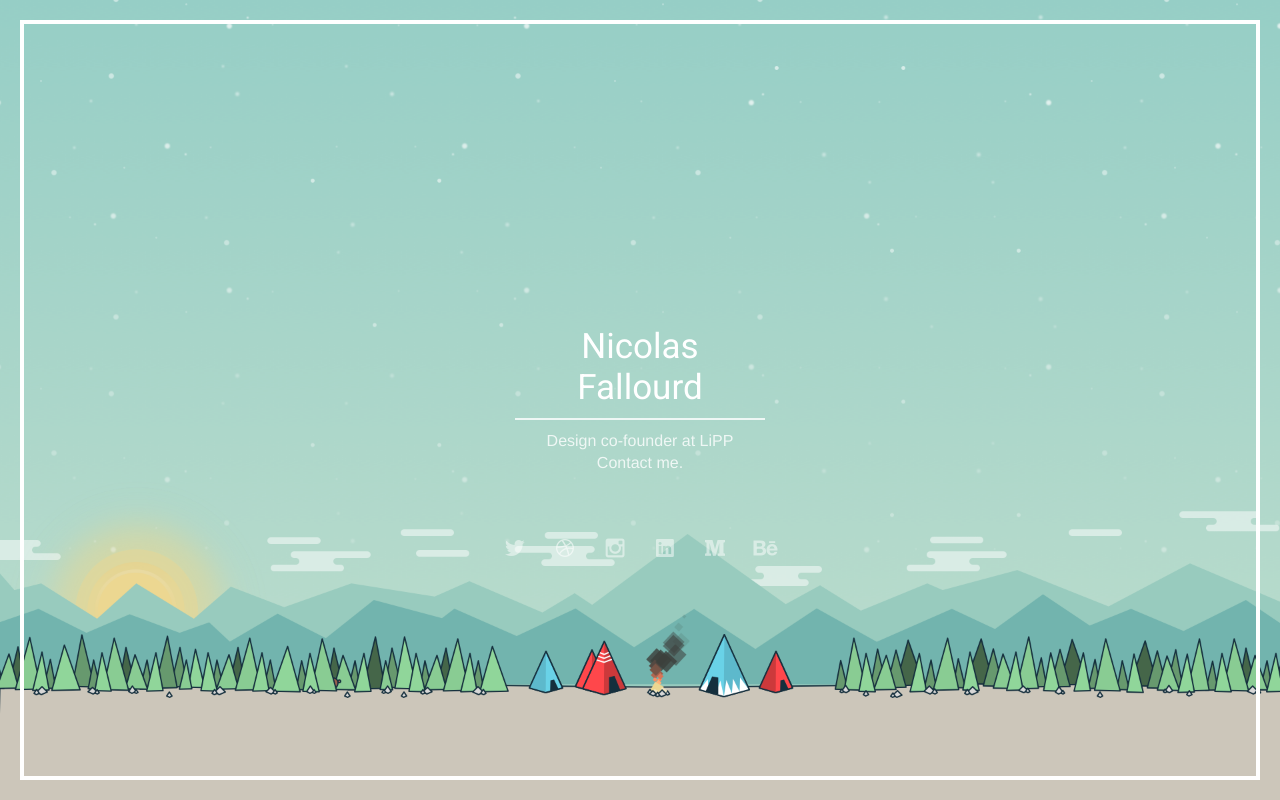
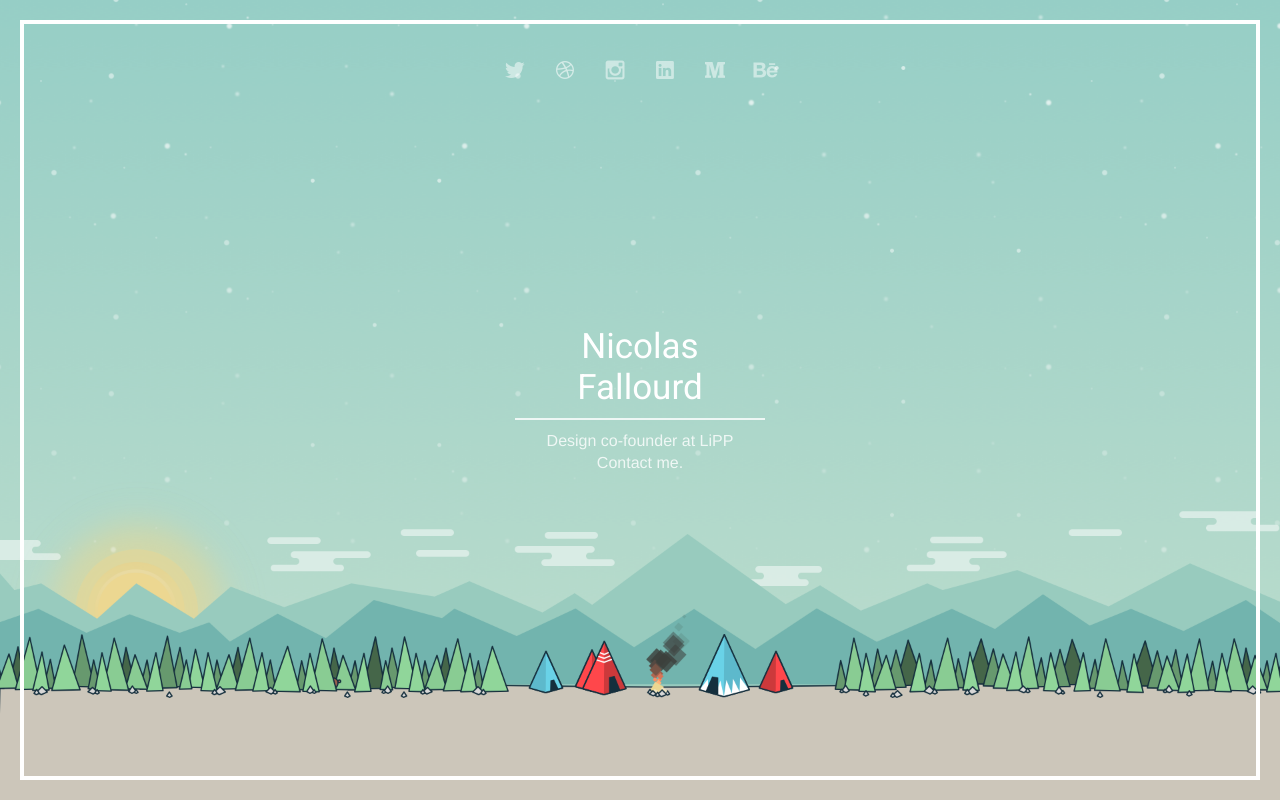
Before and after one commit to Nfdsgn/nfdsgn.github.io, a plain HTML site: page index.html in a window 1280 px wide. Drawn offline with Linux system fonts and the light colour scheme.

Commit message:
Top icons

```diff
--- a/style.css
+++ b/style.css
@@ -89,7 +89,7 @@ border: 4px solid rgba(255,255,255,1);
 	margin-left: -145px;
 	display: block;
 	position: absolute;
-	bottom: 275px;
+	top: 50px;
 	left: 50%;
 }
 
@@ -151,7 +151,7 @@ a.behance:hover {
 
 @media screen and (max-width: 1500px) {
 .icons {
-	bottom: 230px;
+ top: 50px;
 }
 body {
 	background-image: url('img/background2.png');
```
